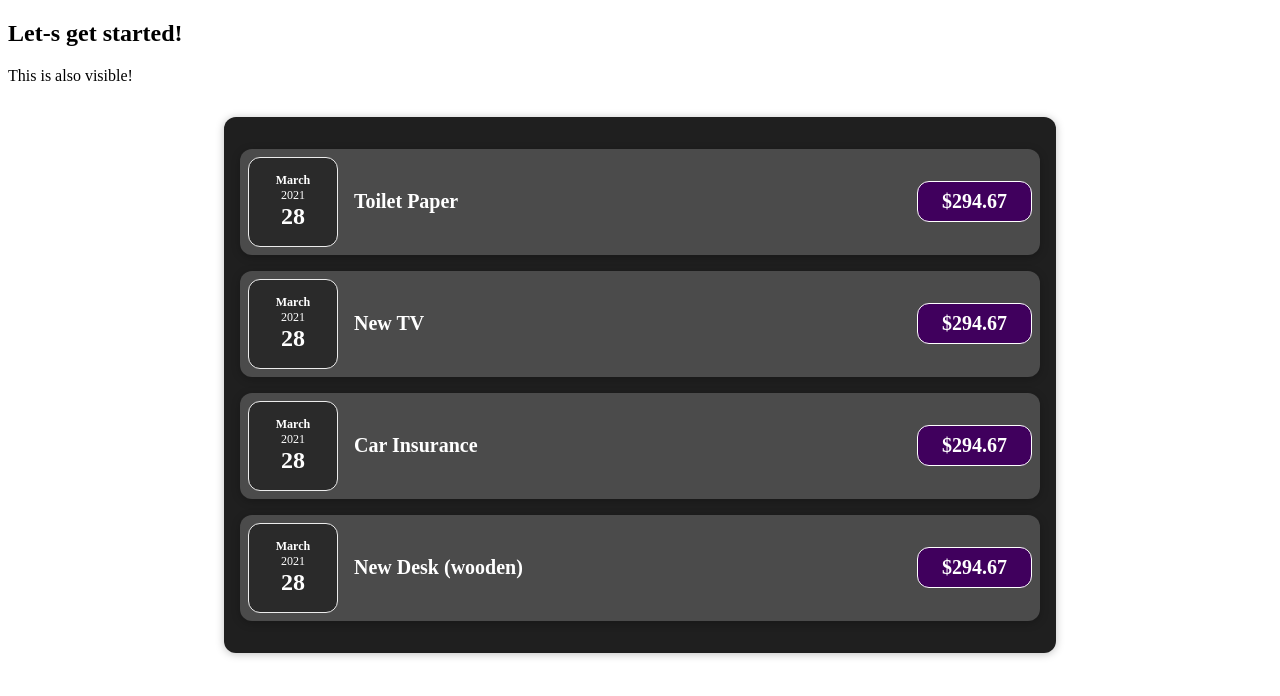
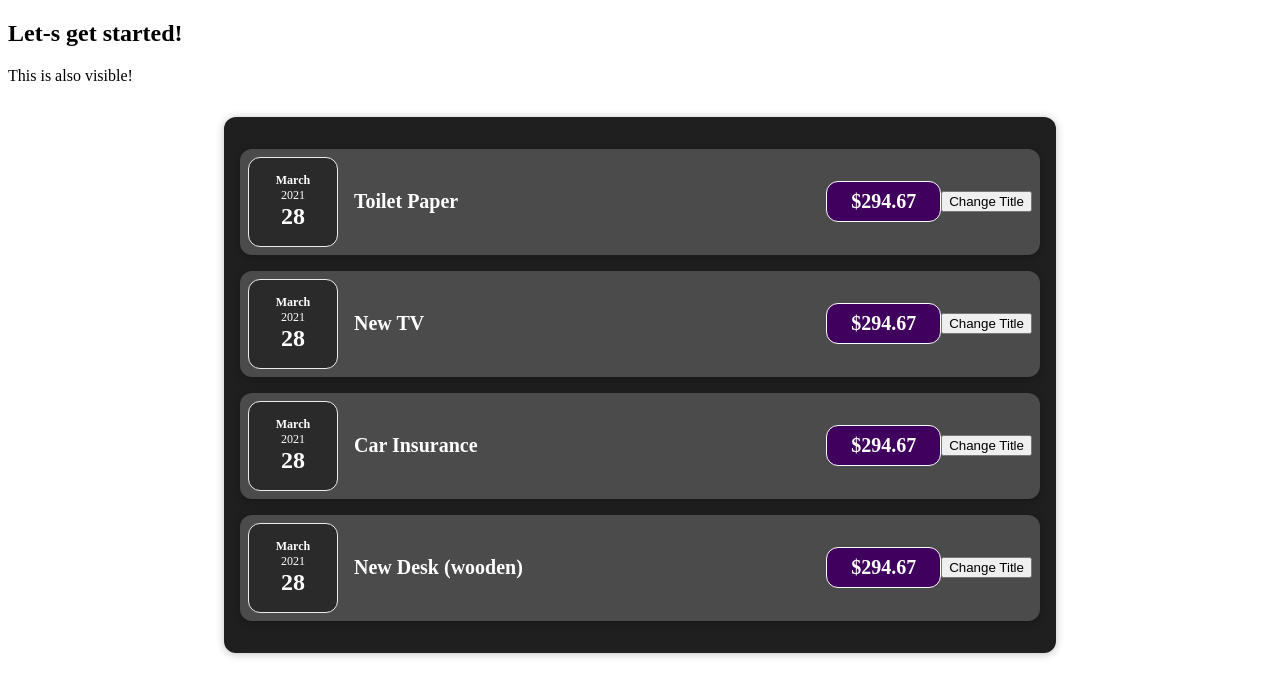
Before and after one commit to 41RDG6BR/The_Complete_Guide, a React (Create React App) app: page / in a window 1280 px wide. Shown: the top 696 px of the page. Built offline with nearby package versions, Linux system fonts and the light colour scheme.

Commit message:
Listening to Events & Working with Event Handlers

```diff
--- a/src/components/Expenses/ExpenseItem.js
+++ b/src/components/Expenses/ExpenseItem.js
@@ -3,6 +3,10 @@ import ExpenseDate from './ExpenseDate';
 import './ExpenseItem.css'
 
 const ExpenseItem = (props) => {
+    const clickHandler = () => {
+        console.log('Clicked!!!')
+    }
+
     return (
         <Card className="expense-item">
             <ExpenseDate date={props.date} />
@@ -10,6 +14,7 @@ const ExpenseItem = (props) => {
                 <h2>{props.title}</h2>
                 <div className="expense-item__price">${props.amount}</div>
             </div>
+            <button onClick={clickHandler}>Change Title</button>
         </Card>
     )
 }
```
